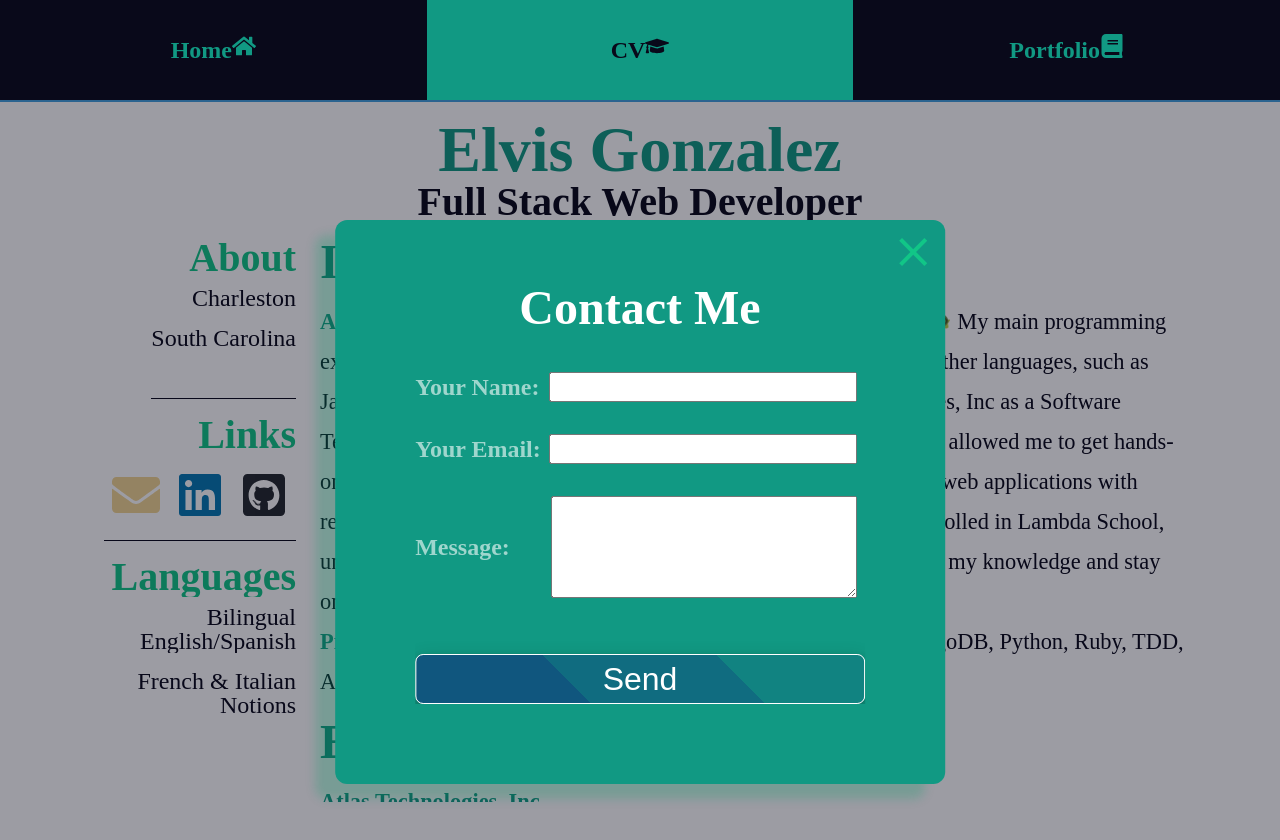
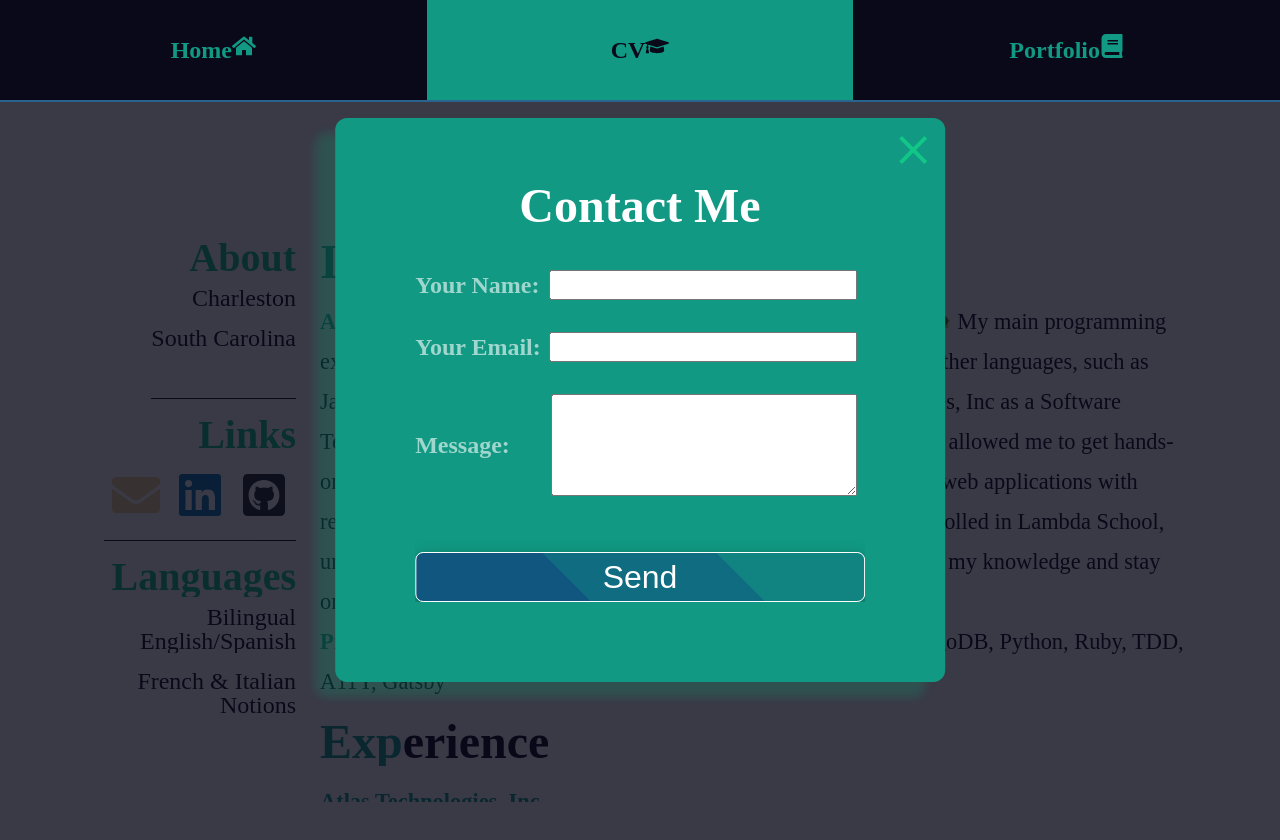
Before and after one commit to ElvisJG/resume-react, a React (Create React App) app: page /cv in a window 1280 px wide. Both pictures are taken after a click on the button 136 px from the left and 501 px from the top of the page. Shown: the top 840 px of the page. Built offline with nearby package versions, Linux system fonts and the light colour scheme; the HTML template or start-up script is replaced by a standard one.

Commit message:
The easiest fix of my entire life -- going to work on accessibility tomorrow

```diff
--- a/src/component/CV/CV.css
+++ b/src/component/CV/CV.css
@@ -260,7 +260,7 @@ em {
 }
 
 .modal-overlay {
-  background: rgba(9, 9, 26, 0.4);
+  background: rgba(9, 9, 26, 0.8);
   position: absolute;
   height: 100%;
   width: 100%;
--- a/src/component/CV/Modal.js
+++ b/src/component/CV/Modal.js
@@ -19,9 +19,10 @@ const Modal = ({ isShowing, hide }) => {
     <>
       {isShowing
         ? createPortal(
-            <div className='modal-overlay'>
+            <>
+              <div className='modal-overlay' onClick={hide} />
               <Contact hide={hide} />
-            </div>,
+            </>,
             document.body
           )
         : null}
```
